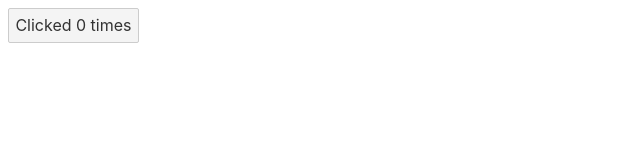
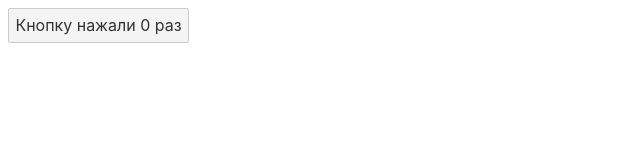
Before and after one commit to kaineer/tutorial-svelte, a Svelte app: page / in a window 1280 px wide. Shown: the top 160 px of the page, without its empty margins (0-640 px from the left). Built offline with nearby package versions, Linux system fonts and the light colour scheme.

Commit message:
Переводит пример на русский
заодно тренируюсь выносить код в es-модуль

```diff
--- a/src/App.svelte
+++ b/src/App.svelte
@@ -1,5 +1,7 @@
 <script>
   let count = 0;
+
+  import {pluralize} from './pluralize';
 
   const handleClick = () => {
     count += 1;
@@ -7,5 +9,5 @@
 </script>
 
 <button on:click={handleClick}>
-  Clicked {count} {count === 1 ? 'time' : 'times'}
+  Кнопку нажали {count} {pluralize(count, 'раз', 'раза', 'раз')}
 </button>
--- /dev/null
+++ b/src/pluralize.js
@@ -0,0 +1,19 @@
+// src/pluralize.js
+
+const pluralize = (n, one, few, many) => {
+  let result = one;
+  let units = n % 10;
+  let before100 = n % 100;
+
+  if (units !== 1 || before100 === 11) {
+    if (units >= 2 && units <= 4 && (before100 < 10 || before100 >= 20)) {
+      result = few;
+    } else {
+      result = many;
+    }
+  }
+
+  return result;
+};
+
+export {pluralize};
```
